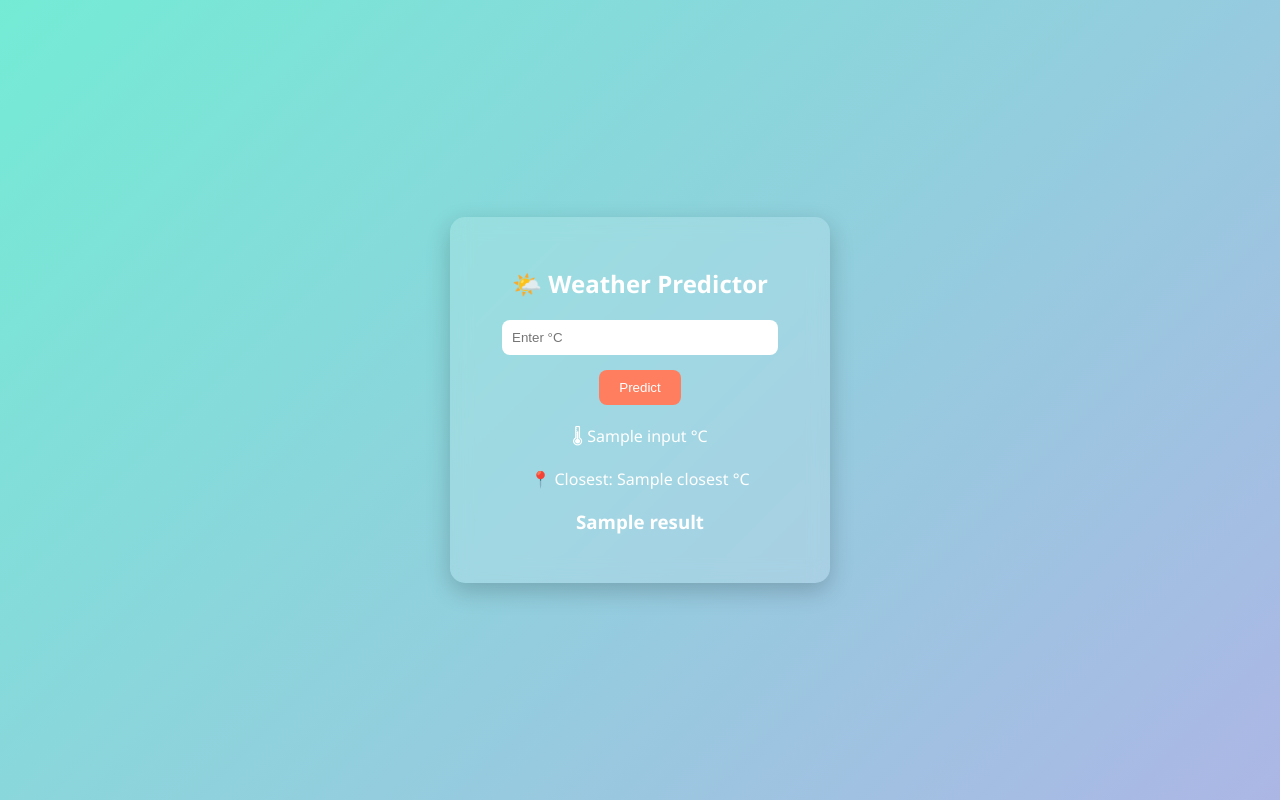
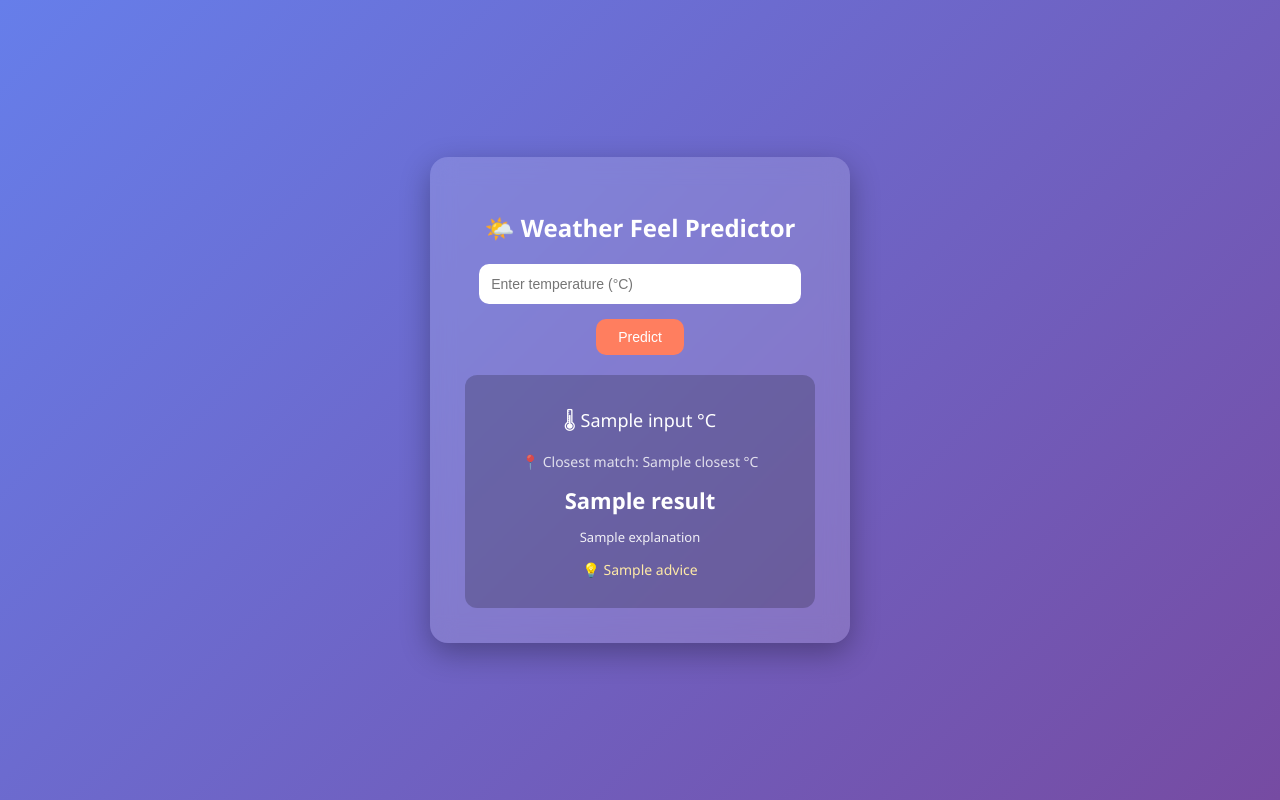
Before and after one commit to MrudhulaVarshaShri/weather-feel-predictor, a Flask app: template templates/index.html in a window 1280 px wide. Run offline with Flask 3, Linux system fonts and the light colour scheme; the template is opened without the code that fills it: most values are stand-ins (such as "Sample title", 1, 10 or a date in 2020).

Commit message:
Added explanation and advice in UI

```diff
--- a/app.py
+++ b/app.py
@@ -16,9 +16,26 @@ data = {
     45: "Extreme Heat 🚨"
 }
 
+# Prediction logic (Nearest Neighbor)
 def predict_label(user_temp):
     closest_temp = min(data.keys(), key=lambda x: abs(x - user_temp))
     return closest_temp, data[closest_temp]
+
+# Advice logic (NEW - makes project better)
+def get_advice(label):
+    advice_map = {
+        "Freezing ❄️": "Wear heavy winter clothes 🧥",
+        "Very Cold 🧊": "Layer up and stay warm 🧣",
+        "Cold 🌬️": "Keep yourself covered 🧤",
+        "Cool 🌥️": "Light jacket recommended 🧥",
+        "Pleasant 😊": "Perfect weather, enjoy your day 🌸",
+        "Comfortable 🙂": "Great for outdoor activities 🚶",
+        "Warm 🌤️": "Stay hydrated 💧",
+        "Hot 🔥": "Avoid direct sunlight ☀️",
+        "Very Hot 🥵": "Stay indoors and drink water 🥤",
+        "Extreme Heat 🚨": "Avoid going outside, stay safe 🚫"
+    }
+    return advice_map.get(label, "")
 
 @app.route("/", methods=["GET", "POST"])
 def home():
@@ -29,10 +46,16 @@ def home():
             user_temp = float(request.form["temperature"])
             closest_temp, label = predict_label(user_temp)
 
+            # NEW additions
+            advice = get_advice(label)
+            explanation = f"Based on nearest temperature {closest_temp}°C, it feels {label}"
+
             result = {
                 "input": user_temp,
                 "closest": closest_temp,
-                "label": label
+                "label": label,
+                "advice": advice,
+                "explanation": explanation
             }
 
         except:
--- a/templates/index.html
+++ b/templates/index.html
@@ -2,12 +2,13 @@
 <html>
 <head>
     <title>Weather Feel Predictor</title>
+
     <style>
         body {
             margin: 0;
             font-family: 'Segoe UI', sans-serif;
             height: 100vh;
-            background: linear-gradient(135deg, #74ebd5, #ACB6E5);
+            background: linear-gradient(135deg, #667eea, #764ba2);
             display: flex;
             justify-content: center;
             align-items: center;
@@ -15,66 +16,118 @@
 
         .container {
             background: rgba(255, 255, 255, 0.15);
-            backdrop-filter: blur(10px);
-            padding: 30px;
-            border-radius: 15px;
+            backdrop-filter: blur(12px);
+            padding: 35px;
+            border-radius: 18px;
             text-align: center;
-            width: 320px;
+            width: 350px;
             color: #fff;
-            box-shadow: 0 8px 25px rgba(0,0,0,0.2);
+            box-shadow: 0 10px 30px rgba(0,0,0,0.3);
         }
 
         h2 {
             margin-bottom: 20px;
+            font-weight: 600;
         }
 
         input {
-            padding: 10px;
-            width: 80%;
+            padding: 12px;
+            width: 85%;
             border: none;
-            border-radius: 8px;
+            border-radius: 10px;
             margin-bottom: 15px;
             outline: none;
+            font-size: 14px;
         }
 
         button {
-            padding: 10px 20px;
+            padding: 10px 22px;
             border: none;
-            border-radius: 8px;
+            border-radius: 10px;
             background: #ff7e5f;
             color: white;
             cursor: pointer;
+            font-size: 14px;
+            transition: 0.2s;
         }
 
         button:hover {
             background: #ff6a4a;
+            transform: scale(1.05);
         }
 
         .result {
             margin-top: 20px;
+            padding: 15px;
+            border-radius: 12px;
+            background: rgba(0, 0, 0, 0.2);
+        }
+
+        .temp {
+            font-size: 18px;
+            margin-bottom: 5px;
+        }
+
+        .closest {
+            font-size: 14px;
+            opacity: 0.8;
+        }
+
+        .label {
+            font-size: 22px;
+            font-weight: bold;
+            margin: 10px 0;
+        }
+
+        .explanation {
+            font-size: 13px;
+            opacity: 0.9;
+            margin-bottom: 8px;
+        }
+
+        .advice {
+            font-size: 14px;
+            font-weight: 500;
+            color: #ffeaa7;
+        }
+
+        .error {
+            color: #ffdddd;
         }
     </style>
 </head>
+
 <body>
 
 <div class="container">
-    <h2>🌤️ Weather Predictor</h2>
+    <h2>🌤️ Weather Feel Predictor</h2>
 
     <form method="POST">
-        <input type="text" name="temperature" placeholder="Enter °C" required>
+        <input type="text" name="temperature" placeholder="Enter temperature (°C)" required>
         <br>
         <button type="submit">Predict</button>
     </form>
 
     {% if result %}
         <div class="result">
+
             {% if result.error %}
-                <p style="color: #ffdddd;">{{ result.error }}</p>
+                <p class="error">{{ result.error }}</p>
+
             {% else %}
-                <p>🌡 {{ result.input }} °C</p>
-                <p>📍 Closest: {{ result.closest }} °C</p>
-                <h3>{{ result.label }}</h3>
+                <p class="temp">🌡 {{ result.input }} °C</p>
+                <p class="closest">📍 Closest match: {{ result.closest }} °C</p>
+
+                <div class="label">{{ result.label }}</div>
+
+                <!-- NEW: Explanation -->
+                <p class="explanation">{{ result.explanation }}</p>
+
+                <!-- NEW: Advice -->
+                <p class="advice">💡 {{ result.advice }}</p>
+
             {% endif %}
+
         </div>
     {% endif %}
 </div>
```
